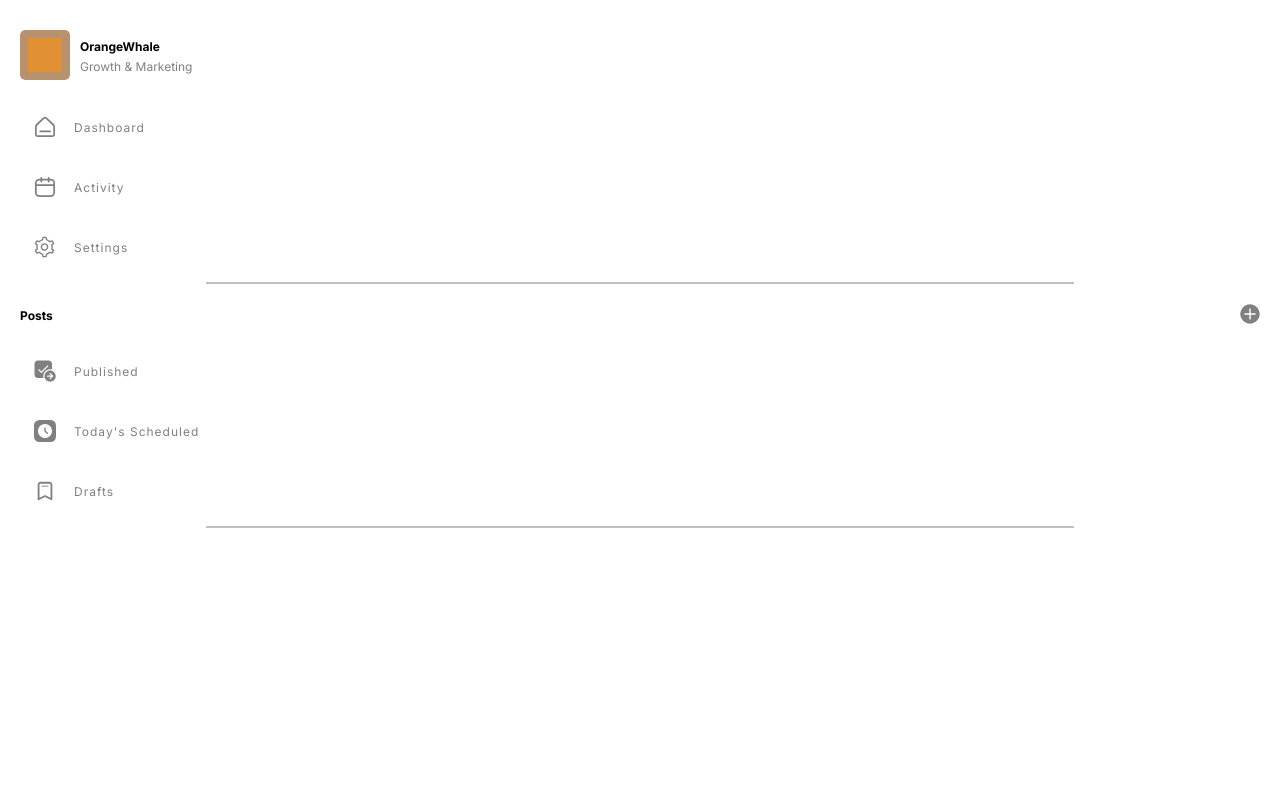
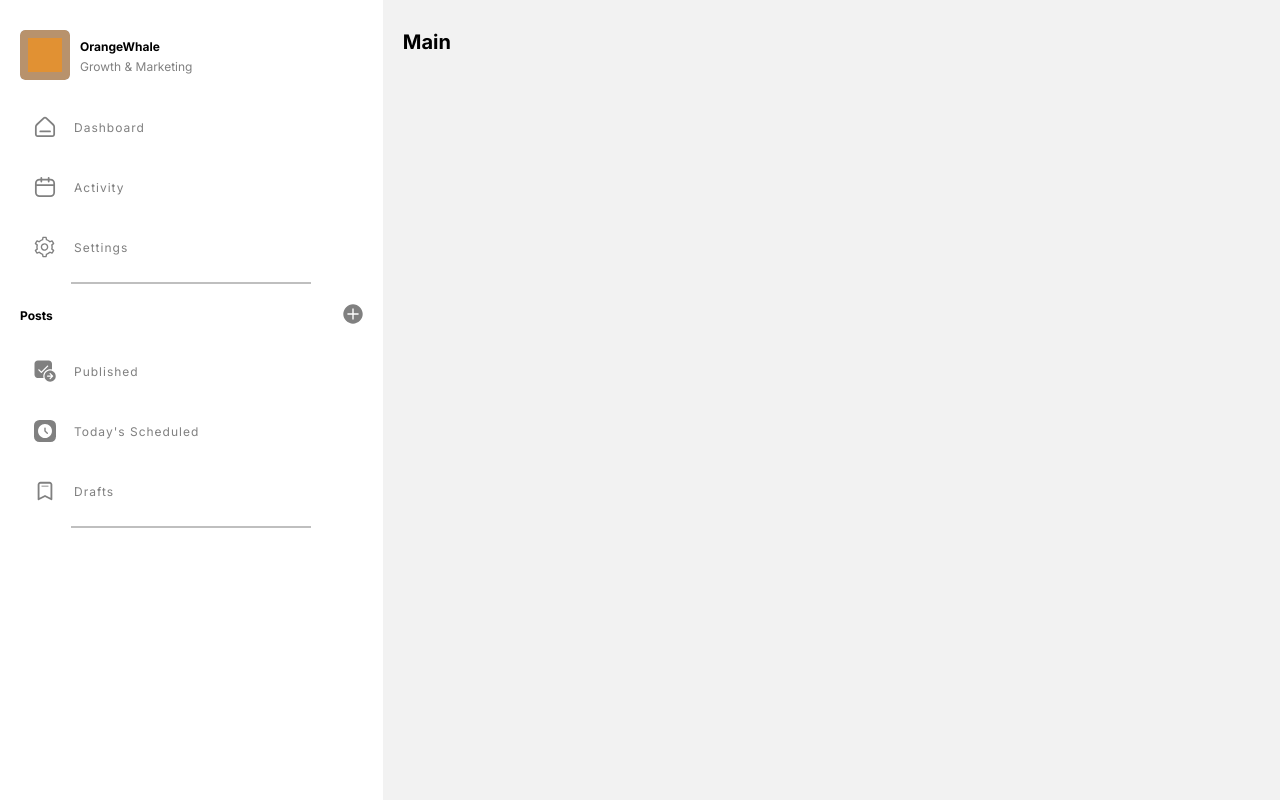
Before and after one commit to coded58/OrangeWhale-2, a React (Create React App) app: page / in a window 1280 px wide. Built offline with nearby package versions, Linux system fonts and the light colour scheme.

Commit message:
initial commit

```diff
--- a/src/App.js
+++ b/src/App.js
@@ -1,10 +1,11 @@
 import "./App.css";
-import Left from "./components/Left";
+import { Left, Main } from "./components";
 
 const App = () => {
   return (
     <div className="App">
       <Left />
+      <Main />
     </div>
   );
 };
--- /dev/null
+++ b/src/components/Main.jsx
@@ -0,0 +1,11 @@
+import "./styles.css";
+
+const Main = () => {
+  return (
+    <div className="main">
+      <h1>Main</h1>
+    </div>
+  );
+};
+
+export default Main;
--- /dev/null
+++ b/src/components/index.js
@@ -0,0 +1,4 @@
+import Left from "./Left";
+import Main from "./Main";
+
+export { Left, Main };
```
